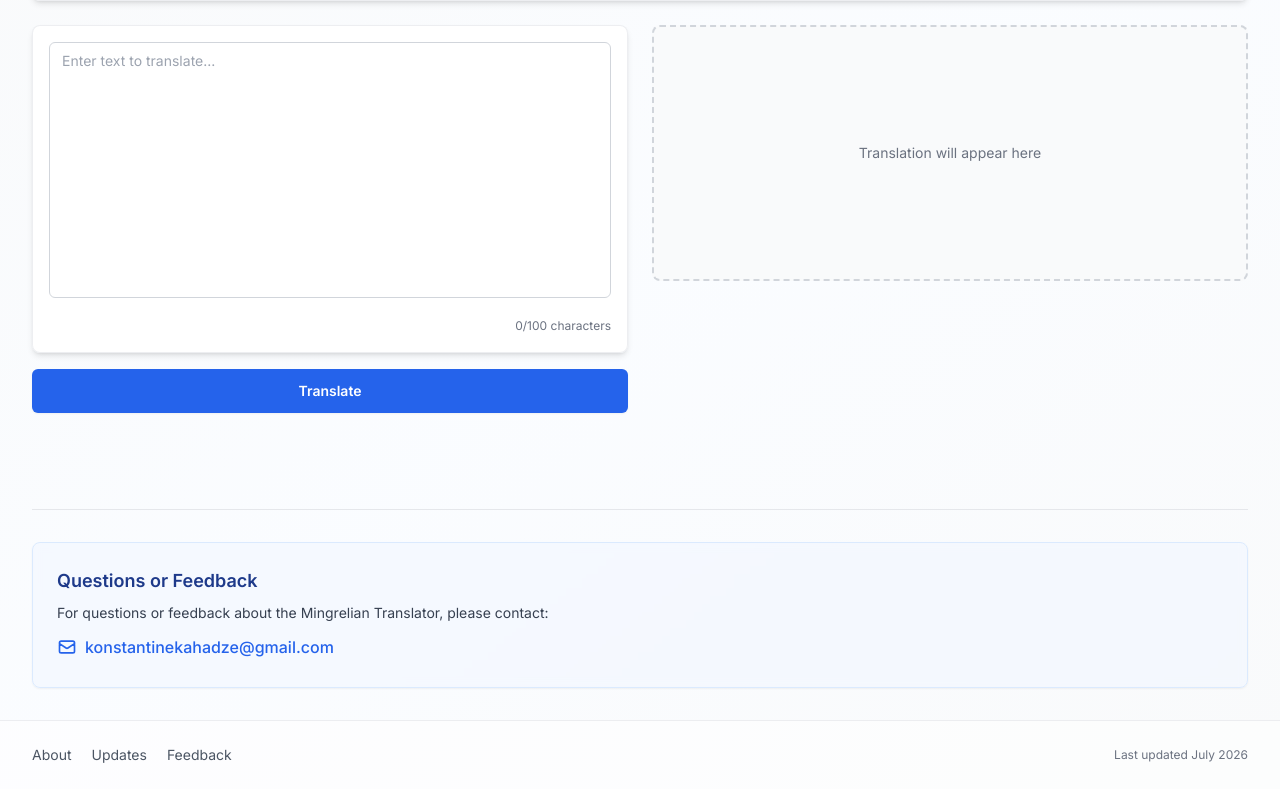
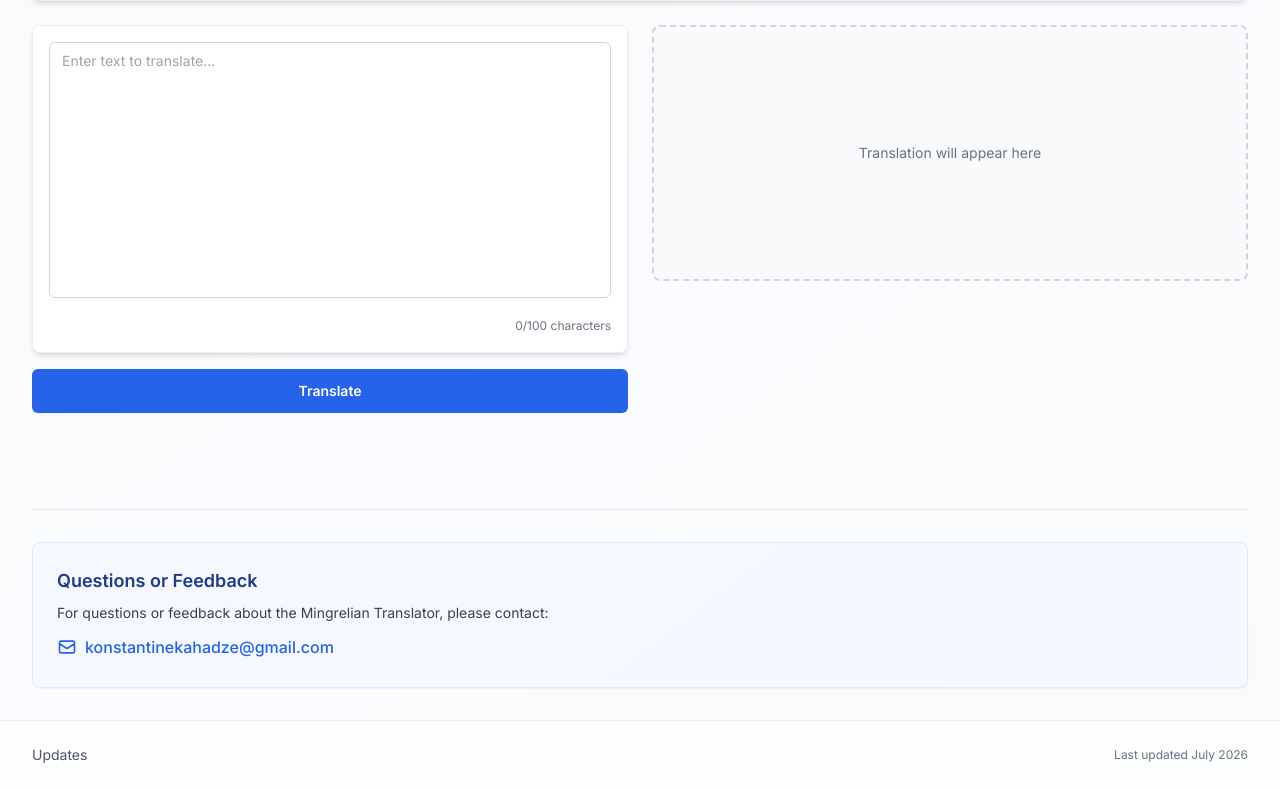
Before and after one commit to kkahadze/mkhedruli-megruli, a Next.js app: page / in a window 1280 px wide. Shown: the part 194-983 px from the top of the page. Built offline with nearby package versions, Linux system fonts and the light colour scheme; no server answers.

Commit message:
Simplify updates footer

```diff
--- a/components/SiteFooter.tsx
+++ b/components/SiteFooter.tsx
@@ -10,14 +10,8 @@ export default function SiteFooter() {
     <footer className="border-t border-gray-200/70 bg-white/60">
       <div className="mx-auto flex max-w-7xl flex-col gap-3 px-4 py-6 text-sm text-gray-600 sm:flex-row sm:items-center sm:justify-between sm:px-6 lg:px-8">
         <nav aria-label="Footer" className="flex flex-wrap items-center gap-x-5 gap-y-2">
-          <Link href="/#about" className="transition-colors hover:text-gray-950">
-            {t('footerAbout')}
-          </Link>
           <Link href="/updates" className="transition-colors hover:text-gray-950">
             {t('footerUpdates')}
-          </Link>
-          <Link href="/#feedback" className="transition-colors hover:text-gray-950">
-            {t('footerFeedback')}
           </Link>
         </nav>
         <p className="text-xs text-gray-500">{t('footerLastUpdated')}</p>
```
